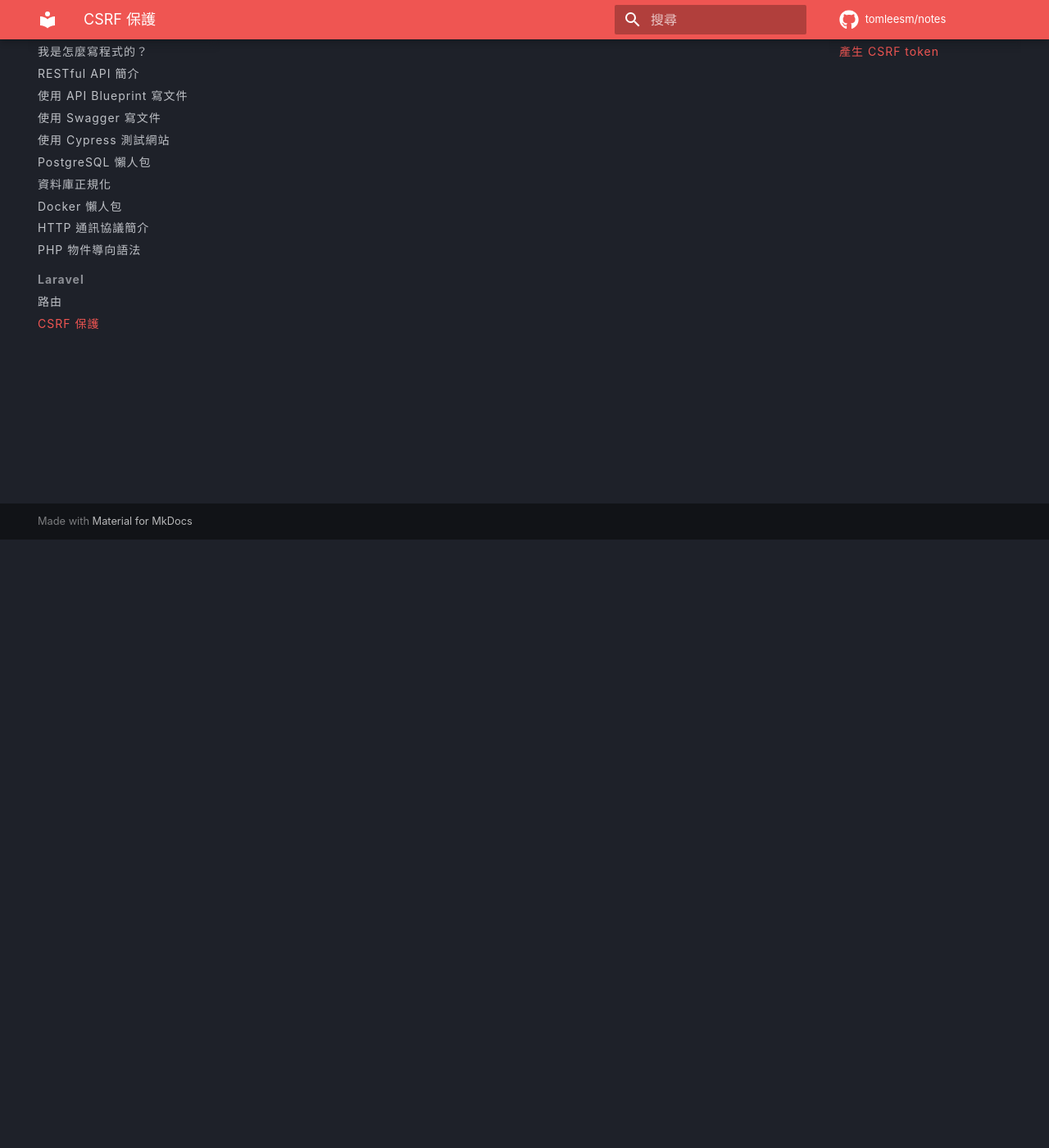
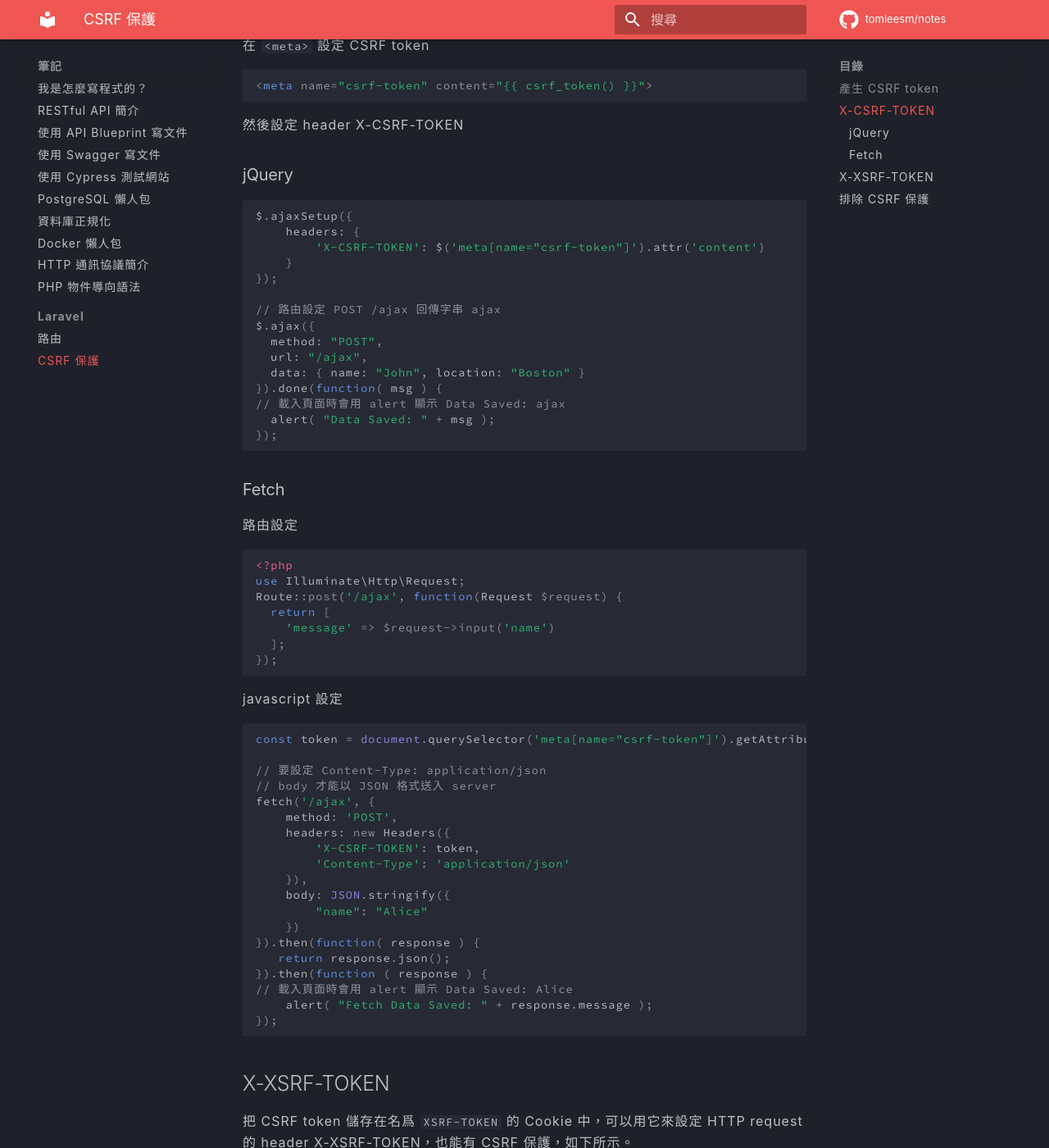
Before and after one commit to tomleesm/notes, an MkDocs documentation site: the page built from docs/laravel/csrf-protection.md, in a window 1280 px wide and 1400 px high, scrolled down 742 px. Shown: the whole window at 82% size. Built offline with MkDocs 1.6.1 and Material for MkDocs 9.7.7, drawn with Linux system fonts in a browser that asks for light colours; comment, search, counter and statistics services are not loaded; some of the changed text lies outside the part shown.

Commit message:
Laravel CSRF 保護 完成

````diff
--- a/docs/laravel/csrf-protection.md
+++ b/docs/laravel/csrf-protection.md
@@ -15,3 +15,99 @@
     {{ csrf_field() }}
 </form>
 ```
+
+## X-CSRF-TOKEN
+
+在 `<meta>` 設定 CSRF token
+``` html
+<meta name="csrf-token" content="{{ csrf_token() }}">
+```
+
+然後設定 header X-CSRF-TOKEN
+
+### jQuery
+
+```javascript
+$.ajaxSetup({
+    headers: {
+        'X-CSRF-TOKEN': $('meta[name="csrf-token"]').attr('content')
+    }
+});
+
+// 路由設定 POST /ajax 回傳字串 ajax
+$.ajax({
+  method: "POST",
+  url: "/ajax",
+  data: { name: "John", location: "Boston" }
+}).done(function( msg ) {
+// 載入頁面時會用 alert 顯示 Data Saved: ajax
+  alert( "Data Saved: " + msg );
+});
+```
+
+### Fetch
+
+路由設定
+``` php
+<?php
+use Illuminate\Http\Request;
+Route::post('/ajax', function(Request $request) {
+  return [
+    'message' => $request->input('name')
+  ];
+});
+```
+
+javascript 設定
+```javascript
+const token = document.querySelector('meta[name="csrf-token"]').getAttribute('content');
+
+// 要設定 Content-Type: application/json
+// body 才能以 JSON 格式送入 server
+fetch('/ajax', {
+    method: 'POST',
+    headers: new Headers({
+        'X-CSRF-TOKEN': token,
+        'Content-Type': 'application/json'
+    }),
+    body: JSON.stringify({
+        "name": "Alice"
+    })
+}).then(function( response ) {
+   return response.json();
+}).then(function ( response ) {
+// 載入頁面時會用 alert 顯示 Data Saved: Alice
+    alert( "Fetch Data Saved: " + response.message );
+});
+```
+
+## X-XSRF-TOKEN
+
+把 CSRF token 儲存在名爲 `XSRF-TOKEN` 的 Cookie 中，可以用它來設定 HTTP request 的 header X-XSRF-TOKEN，也能有 CSRF 保護，如下所示。
+
+但是實測結果只能用一次，之後就會產生 419 錯誤，所以不推薦使用
+
+``` javascript
+function getCookie(name) {
+    const value = `; ${document.cookie}`;
+    const parts = value.split(`; ${name}=`);
+    if (parts.length === 2) return parts.pop().split(';').shift();
+}
+// jQuery
+$.ajaxSetup({
+    headers: {
+        'X-XSRF-TOKEN': getCookie('XSRF-TOKEN')
+    }
+});
+```
+
+## 排除 CSRF 保護
+`routes/api.php` 自動排除在 CSRF 保護中，或設定 `app/Http/middleware/VerifyCsrfToken.php` 的屬性 `$except` ，把路由加到字串陣列中，就能排除 CSRF 保護
+
+``` php
+protected $except = [
+  'pay/*',
+  'http://example.com/foo/bar',
+  'http://example.com/foo/*',
+];
+```
````
